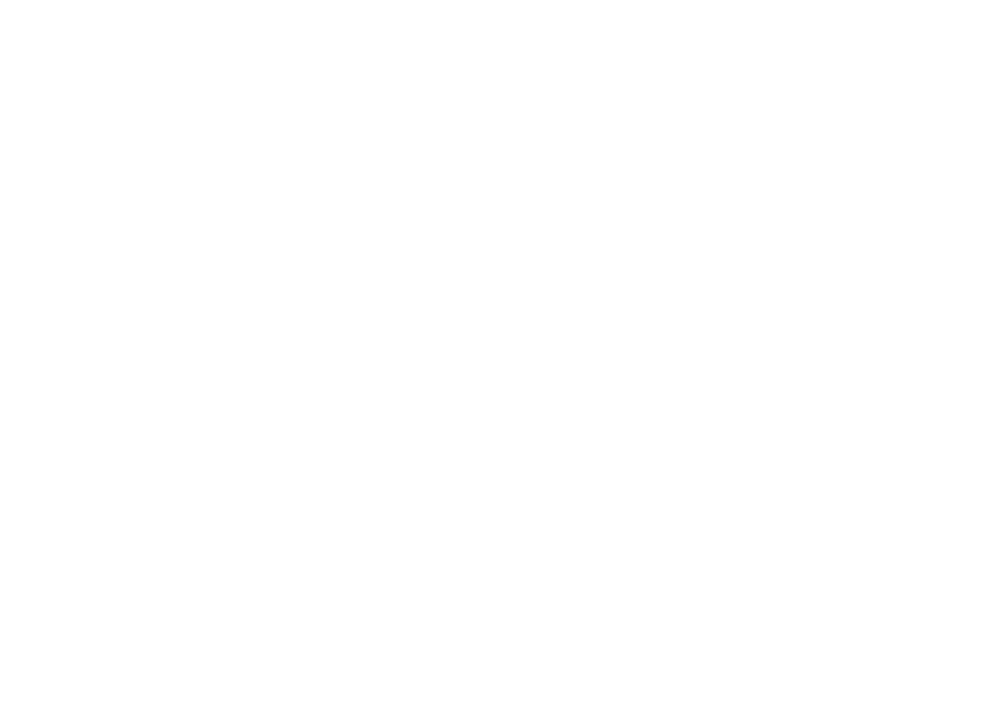
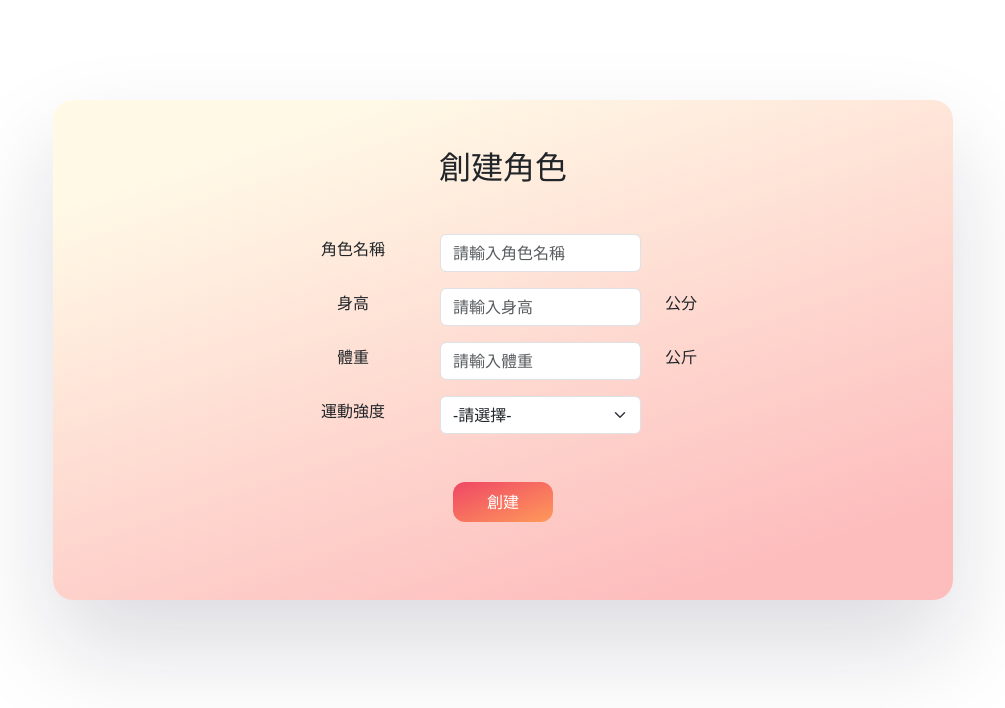
Before and after one commit to oez660oez/GoodByeCouchPotato_Front-End, a Vue app: page /createcharacter in a window 1280 px wide. Before the commit this address had no page. Shown: the top 708 px of the page, without its empty margins (137-1142 px from the left). Built offline with nearby package versions, Linux system fonts and the light colour scheme.

Commit message:
創建角色(獨立route)基本邏輯

```diff
--- a/src/router.js
+++ b/src/router.js
@@ -10,8 +10,9 @@
 import ReportView from "./views/ReportView.vue";
 import SystemView from "./views/SystemView.vue";
 import ForgetPassword from "./components/ForgetPasswordComponent.vue";
-import Feedback from "./components/Feedback.vue";
+import Feedback from "./components/FeedBack.vue";
 import ChangePassword from "./components/ChangePassword.vue";
+import CreateCharacter from "./views/CreateCharacter.vue";
 
 const routes = [
   {
@@ -70,8 +71,8 @@
             path: "changepassword",
             component: ChangePassword,
             name: "out-changepassword",
-          }
-        ]
+          },
+        ],
       },
       {
         path: "report",
@@ -124,8 +125,8 @@
             path: "changepassword",
             component: ChangePassword,
             name: "in-changepassword",
-          }
-        ]
+          },
+        ],
       },
       {
         path: "report",
@@ -134,6 +135,11 @@
       },
     ],
   },
+  {
+      path: "/createcharacter",
+      component: CreateCharacter,
+      name: "createcharacter",
+  }
 ];
 
 const router = createRouter({
--- /dev/null
+++ b/src/views/CreateCharacter.vue
@@ -0,0 +1,246 @@
+<script setup>
+import { ref } from "vue";
+
+const Base_URL = import.meta.env.VITE_API_BASEURL;
+const API_URL = `${Base_URL}/CreateCharacter`;
+
+//玩家在input填入的資訊儲存在這裡
+const form = ref({
+  name: "",
+  height: "",
+  weight: "",
+  exerciseIntensity: "-請選擇-",
+});
+//下拉選單內的選項
+const exercises = ref([
+  { name: "-請選擇-" },
+  { name: "久坐" },
+  { name: "低活動" },
+  { name: "中活動" },
+  { name: "高活動" },
+]);
+//填入錯誤訊息
+const errors = ref({
+  height: "",
+  weight: "",
+});
+
+const validateHeight = () => {
+  const height = Number(form.value.height);
+  //判斷身高有無超出條件
+  if (height <= 0 || height > 300) {
+    //填入錯誤訊息
+    errors.value.height = "身高只允許0-300公分";
+    return false;
+  }
+  //滿足條件沒錯誤訊息
+  errors.value.height = "";
+  return true;
+};
+const validateWeight = () => {
+  const weight = Number(form.value.weight);
+  if (weight <= 0 || weight > 600) {
+    errors.value.weight = "體重只允許0-600公斤";
+    return false;
+  }
+  errors.value.weight = "";
+  return true;
+};
+//form通過後的邏輯
+const handleSubmit = async () => {
+  if (!validateHeight() || !validateWeight()) {
+    return;
+  }
+  //撈登入時儲存於localStorage的Account
+  const account = localStorage.getItem("Account");
+  if (!account) {
+    alert("請先登入");
+    return;
+  }
+  try {
+    //傳出到後端api
+    const response = await fetch(API_URL, {
+      method: "POST",
+      headers: {
+        "Content-Type": "application/json",
+      },
+      body: JSON.stringify({
+        //傳出的資料
+        name: form.value.name,
+        height: Number(form.value.height),
+        weight: Number(form.value.weight),
+        exerciseIntensity: form.value.exerciseIntensity,
+        account: account,
+      }),
+    });
+    if (response.ok) {
+      alert("角色創建成功！");
+      // 可以在這裡添加導航到其他頁面的邏輯
+    } else {
+      alert("創建失敗，請稍後再試");
+    }
+  } catch (error) {
+    console.error("存資料發生錯誤囉:", error);
+    alert("發生錯誤，請稍後再試");
+  }
+};
+</script>
+
+<template>
+  <form @submit.prevent="handleSubmit" class="CreateCharacterData">
+    <!-- start -->
+    <!-- offset控制留白 -->
+    <!-- name其實是select最重要的屬性，沒有會無法傳資料 -->
+    <div class="container">
+      <div class="row">
+        <h2 class="col-12 mt-5 mb-5 text-center">創建角色</h2>
+      </div>
+      <!-- end -->
+      <!-- start -->
+      <div class="row mb-3 d-flex align-items-center">
+        <div class="col-12 col-xl-2 text-center p-0 offset-xl-3">
+          <label for="name" class="form-label">角色名稱</label>
+        </div>
+        <div class="col-12 col-xl-3">
+          <input
+            v-model="form.name"
+            type="text"
+            id="name"
+            class="form-control"
+            minlength="3"
+            maxlength="16"
+            placeholder="請輸入角色名稱"
+            required
+          />
+          <div class="invalid-feedback">此為必填欄位</div>
+        </div>
+      </div>
+      <!-- end -->
+      <!-- start -->
+      <div class="row mb-3 d-flex align-items-center">
+        <div class="col-12 col-xl-2 text-center p-0 offset-xl-3">
+          <label for="height" class="form-label">身高</label>
+        </div>
+        <div class="col-12 col-xl-3">
+          <!-- <input type="tel" id="tel" class="form-control" pattern="[A-Z]{1}[0-9]{9}" placeholder="請輸入身分證字號" required> -->
+          <input
+            v-model="form.height"
+            type="text"
+            id="height"
+            class="form-control"
+            pattern="^\d+(\.\d)?$"
+            minlength="2"
+            maxlength="5"
+            placeholder="請輸入身高"
+            @input="validateHeight"
+            required
+          />
+          <div class="invalid-feedback" v-if="errors.height">
+            {{ errors.height }}
+          </div>
+        </div>
+        <div class="col-12 col-xl-1">
+          <label class="form-label">公分</label>
+        </div>
+      </div>
+      <!-- end -->
+      <!-- start -->
+      <div class="row mb-3 d-flex align-items-center">
+        <div class="col-12 col-xl-2 text-center p-0 offset-xl-3">
+          <label for="weight" class="form-label">體重</label>
+        </div>
+        <div class="col-12 col-xl-3">
+          <input
+            v-model="form.weight"
+            type="text"
+            id="weight"
+            class="form-control"
+            minlength="2"
+            maxlength="5"
+            pattern="^\d+(\.\d)?$"
+            placeholder="請輸入體重"
+            @input="validateWeight"
+            required
+          />
+          <div class="invalid-feedback" v-if="errors.weight">
+            {{ errors.weight }}
+          </div>
+        </div>
+        <div class="col-12 col-xl-1">
+          <label class="form-label">公斤</label>
+        </div>
+      </div>
+      <!-- end -->
+      <!-- start -->
+      <div class="row mb-3 d-flex align-items-center">
+        <div class="col-12 col-xl-2 text-center p-0 offset-xl-3">
+          <label for="exercise" class="form-label">運動強度</label>
+        </div>
+        <div class="col-12 col-xl-3">
+          <select v-model="form.exerciseIntensity" class="form-select" required>
+            <!-- key避免使用index，因為取陣列，資料改變陣列排序也會改變 -->
+            <option v-for="exercise in exercises" :key="exercise.name" :value="exercise.name">
+              {{ exercise.name }}
+            </option>
+          </select>
+        </div>
+      </div>
+      <!-- end -->
+      <!-- start -->
+      <div class="row mb-5 mt-5">
+        <div class="col-12 text-center">
+          <!-- input:submit -->
+          <button type="submit" class="button-62">創建</button>
+        </div>
+      </div>
+      <!-- end -->
+    </div>
+  </form>
+</template>
+
+<style lang="css" scoped>
+.container {
+  width: 900px;
+  height: 500px;
+  background: linear-gradient(161.98deg, #fff9e6 13.65%, #fdbdbd 87.85%);
+  margin: 100px auto;
+  position: relative;
+  border-radius: 20px;
+  box-shadow: rgba(17, 12, 46, 0.15) 0px 48px 100px 0px;
+}
+.button-62 {
+  width: 100px;
+  background: linear-gradient(to bottom right, #ef4765, #ff9a5a);
+  border: 0;
+  border-radius: 12px;
+  color: #ffffff;
+  cursor: pointer;
+  display: inline-block;
+  font-family: -apple-system, system-ui, "Segoe UI", Roboto, Helvetica, Arial,
+    sans-serif;
+  font-size: 16px;
+  font-weight: 500;
+  line-height: 2.5;
+  outline: transparent;
+  padding: 0 1rem;
+  text-align: center;
+  text-decoration: none;
+  transition: box-shadow 0.2s ease-in-out;
+  user-select: none;
+  -webkit-user-select: none;
+  touch-action: manipulation;
+  white-space: nowrap;
+}
+
+.button-62:not([disabled]):focus {
+  box-shadow: 0 0 0.25rem rgba(0, 0, 0, 0.5),
+    -0.125rem -0.125rem 1rem rgba(239, 71, 101, 0.5),
+    0.125rem 0.125rem 1rem rgba(255, 154, 90, 0.5);
+}
+
+.button-62:not([disabled]):hover {
+  box-shadow: 0 0 0.25rem rgba(0, 0, 0, 0.5),
+    -0.125rem -0.125rem 1rem rgba(239, 71, 101, 0.5),
+    0.125rem 0.125rem 1rem rgba(255, 154, 90, 0.5);
+}
+</style>
```
